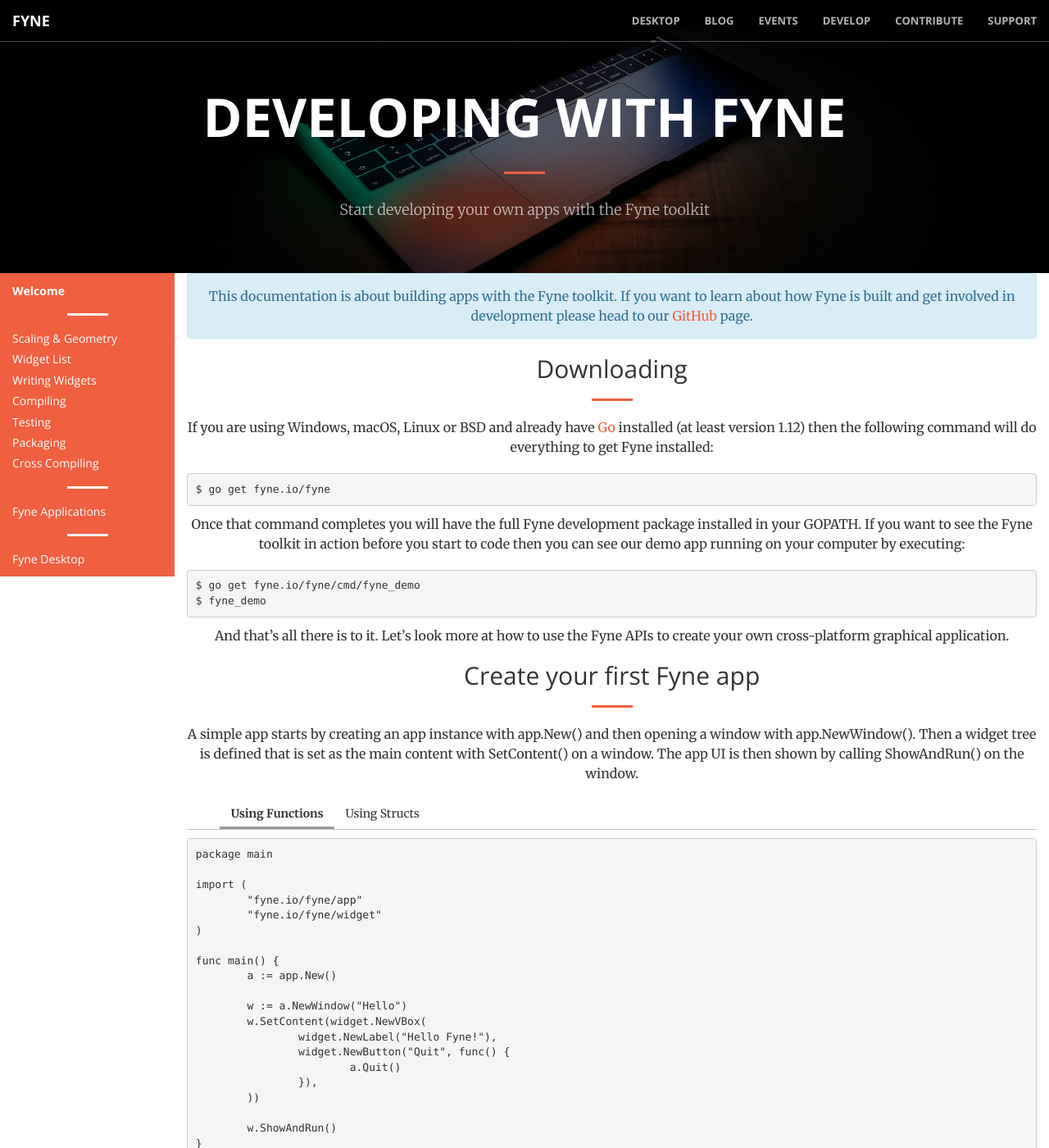
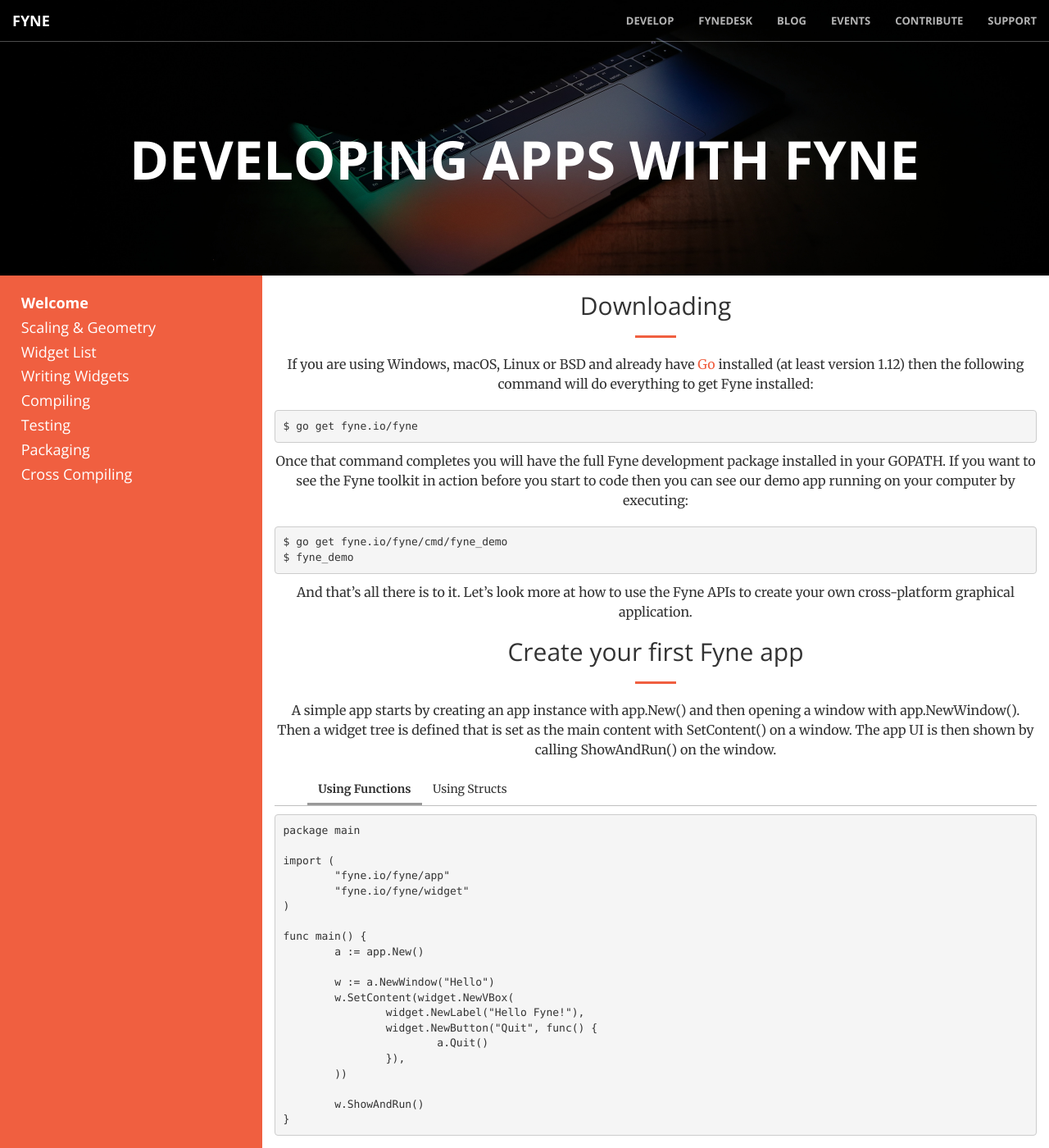
Before and after one commit to fyne-io/fyne-io.github.io, a Jekyll site: the page built from _develop/index.md, in a window 1280 px wide and 1400 px high. Shown: the whole window at 82% size. Built offline with Jekyll 4.4.1, drawn with Linux system fonts in a browser that asks for light colours.

Commit message:
Tidying up layout and old pages
Less wasted space. But a more readable develop menu :)

```diff
--- a/_develop/index.md
+++ b/_develop/index.md
@@ -18,12 +18,6 @@
         title: Using Structs
         source: struct
 ---
-
-<div class="alert alert-info" role="alert" markdown="1">
-This documentation is about building apps with the Fyne toolkit.
-If you want to learn about how Fyne is built and get involved in development
-please head to our [GitHub](https://github.com/fyne-io/fyne/wiki) page.
-</div>
 
 ## Downloading
 ---
--- a/_includes/header.html
+++ b/_includes/header.html
@@ -5,24 +5,14 @@
 if page.headline == %}{%
     if page.layout == "blog" or page.layout == "post"
         %}{{ site.blog-headline }}{%
+    else if include.headline
+        %}{{ include.headline }}{%
     else
         %}{{ site.headline }}{%
     endif %}{%
 else
     %}{{ page.headline }}{%
 endif %}</h1>
-            <hr>
-            <p>{%
-if page.tagline == %}{%
-    if page.layout == "blog" or page.layout == "post"
-        %}{{ site.blog-tagline }}{%
-    else
-        %}{{ site.tagline }}{%
-    endif %}{%
-else
-    %}{{ page.tagline }}{%
-endif %}</p>
-            <a href="#about" class="btn btn-primary btn-xl page-scroll">Find Out More</a>
         </div>
     </div>
 </header>
--- a/_includes/nav.html
+++ b/_includes/nav.html
@@ -16,16 +16,16 @@
         <div class="collapse navbar-collapse" id="bs-example-navbar-collapse-1">
             <ul class="nav navbar-nav navbar-right">
                 <li>
-			<a href="/desktop.html">Desktop</a>
+			<a href="/develop/">Develop</a>
+                </li>
+                <li>
+			<a href="/desktop.html">FyneDesk</a>
                 </li>
                 <li>
 			<a href="/blog/">Blog</a>
                 </li>
                 <li>
                     <a href="/events.html">Events</a>
-                </li>
-                <li>
-			<a href="/develop/">Develop</a>
                 </li>
                 <li>
                     <a href="/contribute.html">Contribute</a>
--- a/_layouts/develop.html
+++ b/_layouts/develop.html
@@ -6,52 +6,37 @@
 
 <body id="page-top">
   {% include nav.html %}
-<header style="background-image: url(/img/header-develop.jpg); min-height: 250pt !important;">
-    <div class="header-content" style="margin-top: 35pt">
-        <div class="header-content-inner">
-		<h1>Developing with Fyne</h1>
-            <hr>
-            <p>Start developing your own apps with the Fyne toolkit</p>
-        </div>
-    </div>
-</header>
+  {% include header.html header_img="develop" headline="Developing apps with Fyne" %}
 
-<div class="row" style="margin: 0">
+<div class="row" style="margin: 0; background-color: #f05f40">
 
-<div class="col-lg-2 side-nav bg-primary">
+<div class="col-lg-3 side-nav">
     <ul>
     {% assign items = site.develop | sort: 'order' %}
     {% for develop in items %}
-        {% if develop.order == 1000 %}
-        <li><hr class="light" /></li>
-        <li class="">
-            <a href="https://apps.fyne.io" target="_blank"><h5>Fyne Applications</h5></a></li>
-
-        {% else %}
-            {% if develop.order == 20 or develop.order >= 1010 %}
-        <li><hr class="light" /></li>
-            {% endif %}
         <li class="{% if develop.url == page.url %}active{% endif %}">
-            <a href="{{ develop.url }}"><h5>{{ develop.title }}</h5></a></li>
-        {% endif %}
+            <a href="{{ develop.url }}"><h4>{{ develop.title }}</h4></a></li>
     {% endfor %}
     </ul>
 </div>
 
-<div class="text-center col-lg-10" markdown="1">
+<div class="text-center col-lg-9" style="background-color: white" markdown="1">
 
     {{ content }}
-
-    <section class="bg-dark" style="margin: auto -15px; padding: 75pt 20pt" markdown="1">
-
-        <h2>Summary</h2>
-        <hr class="light" />
-	{{ page.summary }}
-    </section>
 
 </div>
 
 </div>
+
+    <aside class="bg-dark">
+        <div class="container text-center">
+            <div class="call-to-action">
+        <h2>Summary</h2>
+        <hr class="light" />
+	{{ page.summary }}
+            </div>
+        </div>
+    </aside>
 
   {% include contact.html %}
   {% include scripts.html %}
--- a/css/main.scss
+++ b/css/main.scss
@@ -42,6 +42,15 @@
         "mixins",
         "base"
 ;
+
+header {
+	min-height: 0;
+	height: 24em;
+}
+
+div.header-content {
+	top: 58%;
+}
 
 #about img {
 	max-width: 100%;
@@ -112,12 +121,12 @@
 }
 
 div.side-nav {
-    font-size: +20%;
+    font-size: +35%;
 }
 
 div.side-nav > ul {
     padding-left: 0;
-    margin: 10pt 0;
+    margin: 18pt 0 0 8pt;
 }
 
 div.side-nav li {
@@ -128,7 +137,7 @@
     color: #fff;
 }
 
-div.side-nav .active h5 {
+div.side-nav .active h4 {
     font-weight: bold;
 }
 
```
Also changed, not shown: _develop/applist.md (deleted, +0 -14 lines), _develop/desktop.md (deleted, +0 -22 lines).
